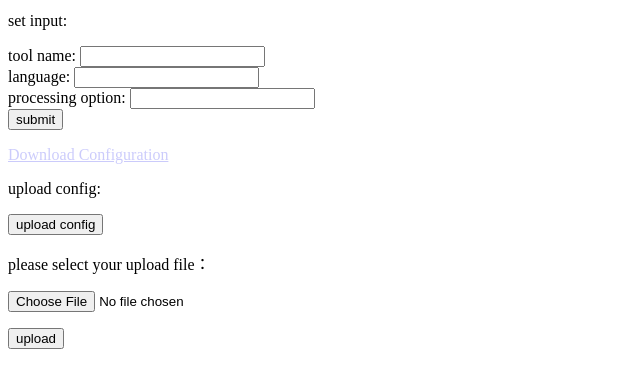
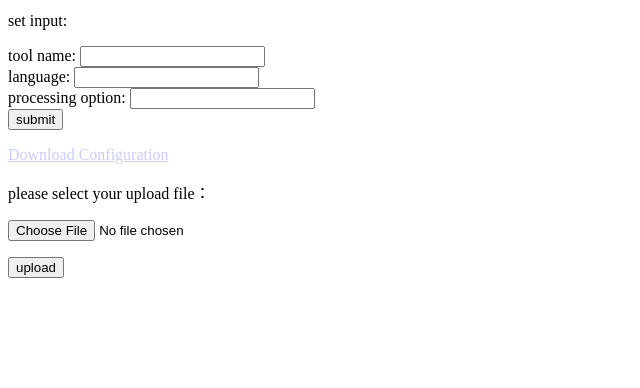
Before and after one commit to ssciwr/frontend-template-flask, a Flask app: page / in a window 1280 px wide. Shown: the part 222-610 px from the top of the page, without its empty margins (0-640 px from the left). Run offline with Flask 2, Linux system fonts and the light colour scheme.

Commit message:
modify index html

```diff
--- a/templates/html/index.html
+++ b/templates/html/index.html
@@ -45,12 +45,6 @@
 
 <a href="download/{{file_path}}" target=_blank style="{{dstyle}}">Download Configuration</a>
 
-<form method="post"  style="display">
-<p>upload config:</p>
-<input type="hidden" name="form_name" value="UploadConfigOperator">
-<input type="hidden" name="uploadfile_path" value="{{file_path}}">
-<input type="submit" {{disabled}} value="upload config"></input>
-</form>
 
 <form method="post" enctype="multipart/form-data" action="upload">
 <input type="hidden" name="form_name" value="UploadConfigOperator">
```
